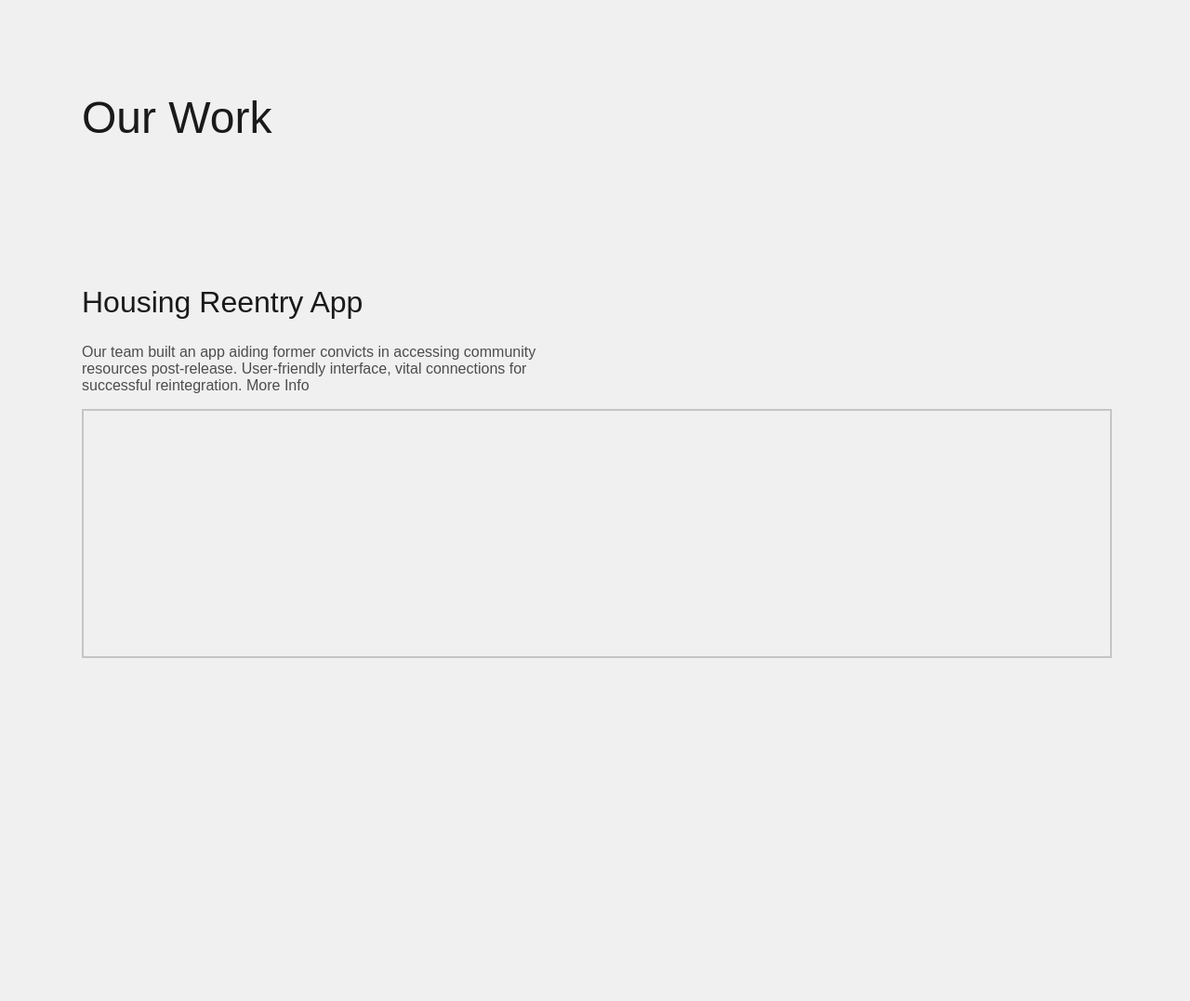
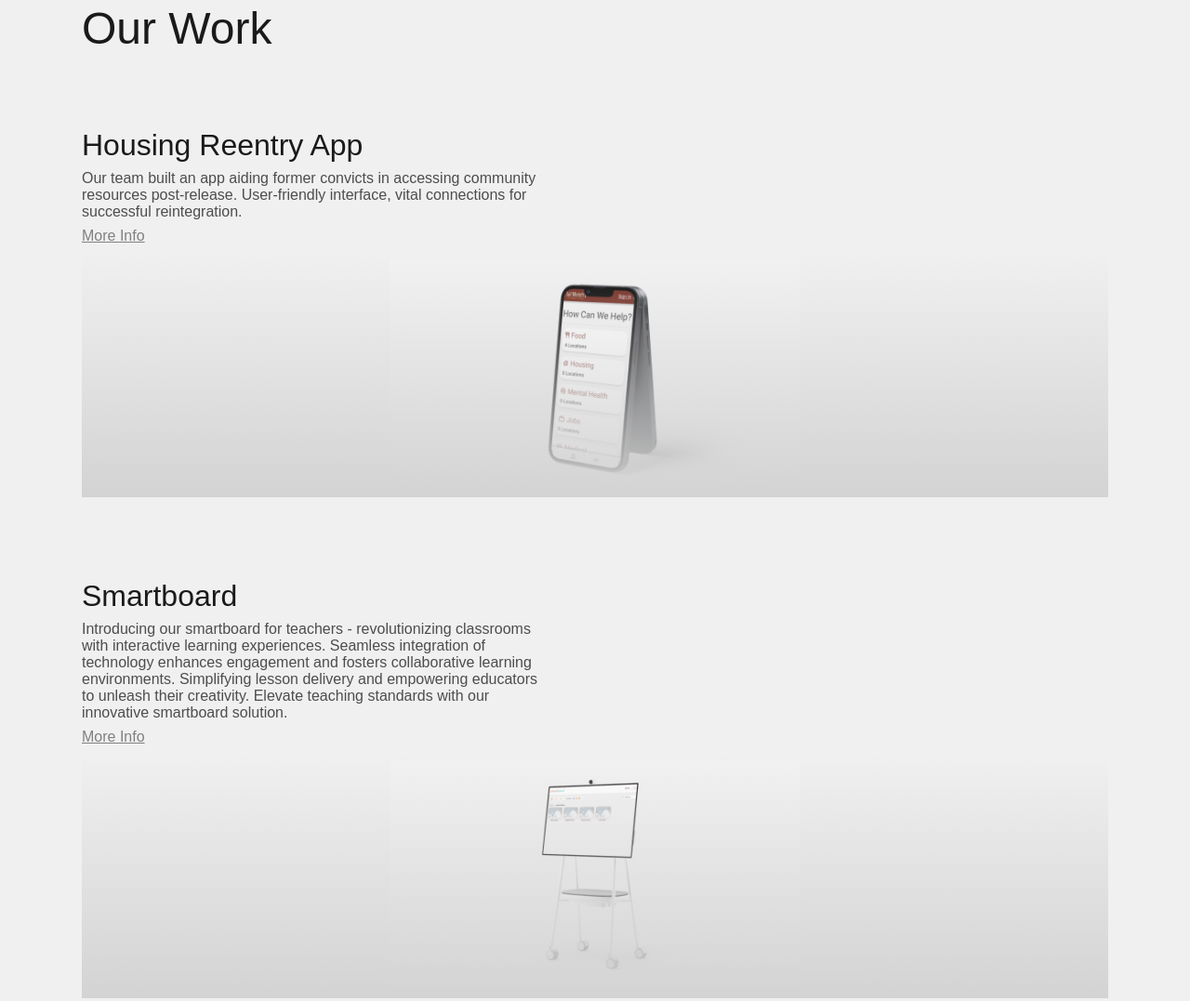
Before and after one commit to mooncitylot/ummm-website, a website: page index.html in a window 1280 px wide. Shown: the part 934-2011 px from the top of the page at 93% size. Before the commit the page ends 1730 px from the top, so only its background shows below. Drawn offline with nearby package versions, Linux system fonts and the light colour scheme.

```diff
--- a/index.html
+++ b/index.html
@@ -6,6 +6,8 @@
     <meta charset="utf-8" />
     <meta name="viewport" content="width=device-width, initial-scale=1.0" />
     <link rel="stylesheet" href="ummm-styles.css" />
+    <link href="path/to/lightbox.css" rel="stylesheet" />
+
     <title>UMMM Software</title>
   </head>
   <body>
@@ -56,13 +58,22 @@
       <h1>Our Work</h1>
     </div>
     <div class="project">
-      <h2>Housing Reentry App</h2>
+        <h2>Housing Reentry App</h2>
+        <p style="max-width: 500px">
+          Our team built an app aiding former convicts in accessing community
+          resources post-release. User-friendly interface, vital connections for
+          successful reintegration.
+        </p> <a href="#">More Info</a>
+        <div class="img-frame">
+            <img src="ejm.png" alt="Housing Reentry App" />
+      </div>
+    <div class="project">
+      <h2>Smartboard</h2>
       <p style="max-width: 500px">
-        Our team built an app aiding former convicts in accessing community
-        resources post-release. User-friendly interface, vital connections for
-        successful reintegration. More Info
-      </p>
+        Introducing our smartboard for teachers - revolutionizing classrooms with interactive learning experiences. Seamless integration of technology enhances engagement and fosters collaborative learning environments. Simplifying lesson delivery and empowering educators to unleash their creativity. Elevate teaching standards with our innovative smartboard solution.    </p> <a href="#">More Info</a>
       <div class="img-frame">
+        <img src="smartboard.png" alt="Smartboard" />
     </div>
+    <script src="node_modules/lightbox2/dist/js/lightbox.js"></script>
   </body>
 </html>
--- /dev/null
+++ b/package.json
@@ -0,0 +1,5 @@
+{
+  "dependencies": {
+    "lightbox2": "^2.11.4"
+  }
+}
--- a/ummm-styles.css
+++ b/ummm-styles.css
@@ -14,22 +14,27 @@
   width: 25vw;
   height: auto;
 }
-
+a {
+  color: #808080;
+}
 h1 {
   font-size: 48px;
   font-weight: 900;
   color: #1a1a1a;
   font-weight: 400;
+  margin: 0;
 }
 h2 {
   font-size: 32px;
   color: #1a1a1a;
   font-weight: 400;
+  margin: 0;
 }
 p {
   font-size: 16px;
   color: #4d4d4d;
   font-weight: 400;
+  margin: 0;
 }
 .row {
   display: flex;
@@ -37,16 +42,52 @@
   align-items: flex-start;
   justify-content: left;
   gap: 20px;
-  margin: 120px auto 120px auto;
+  margin-top: 120px;
 }
 .column {
   width: 50%;
 }
+.project {
+  display: flex;
+  flex-direction: column;
+  gap: 8px;
+  margin-top: 80px;
+}
 .img-frame {
   width: 100%;
   height: 33vh;
-  border: 2px solid #acacac9f;
+  /* border: 2px solid #acacac9f; */
   overflow: hidden;
+}
+.img-frame {
+  position: relative;
+  display: flex;
+  justify-content: center;
+  align-items: center;
+}
+.img-frame::after {
+  content: "";
+  position: absolute;
+  top: 0;
+  left: 0;
+  width: 100%;
+  height: 100%;
+  background: linear-gradient(rgba(0, 0, 0, 0), rgb(211, 211, 211));
+  transition: opacity 0.3s ease-in-out;
+}
+.img-frame::after {
+  z-index: 1;
+}
+.img-frame img {
+  width: 40%;
+  height: auto;
+  transition: transform 0.3s ease-in-out;
+}
+.img-frame:hover img {
+  transform: scale(1.3);
+}
+.img-frame:hover::after {
+  opacity: 0;
 }
 @media (max-width: 768px) {
   .row {
```
Also changed, not shown: 1 other file.
